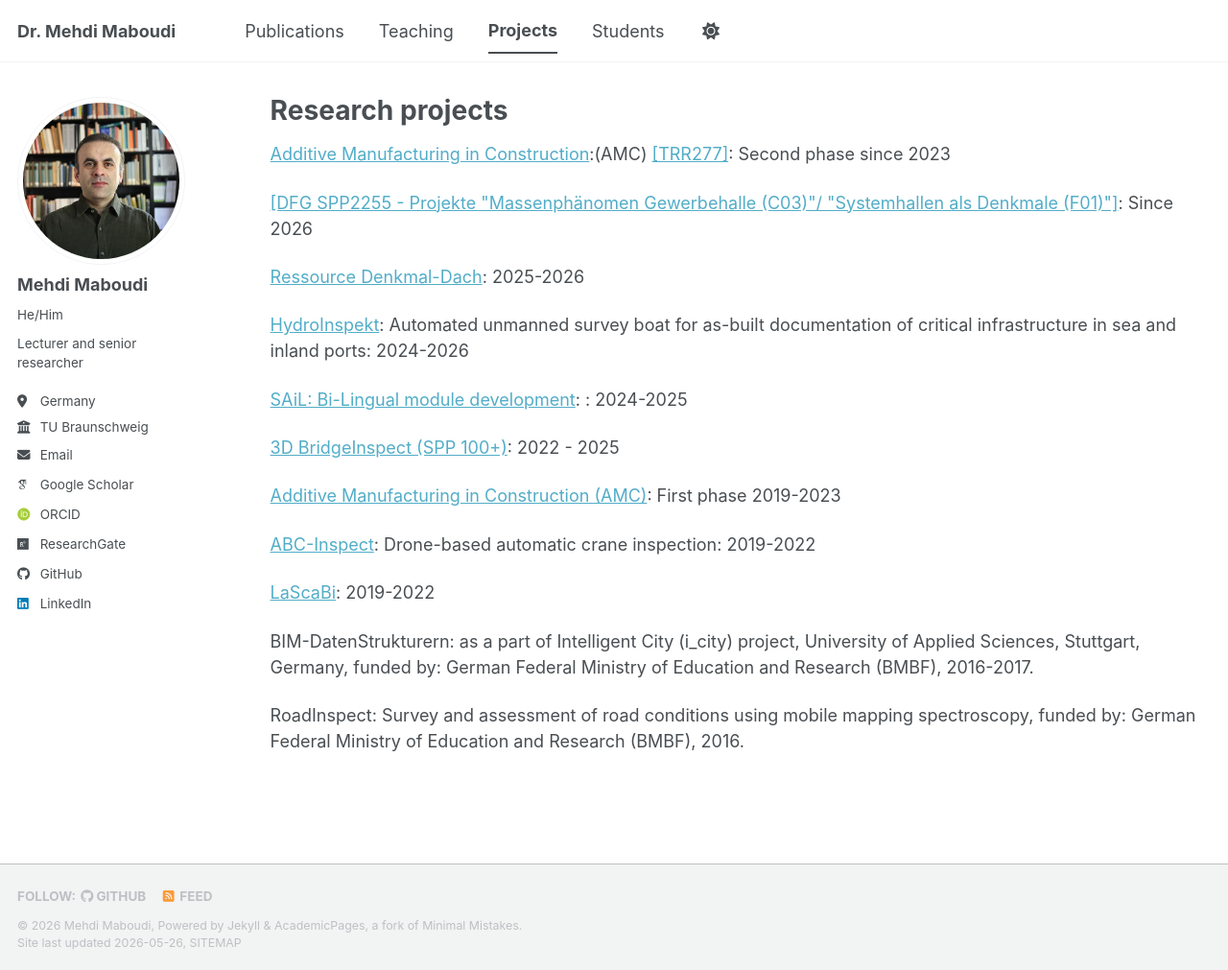
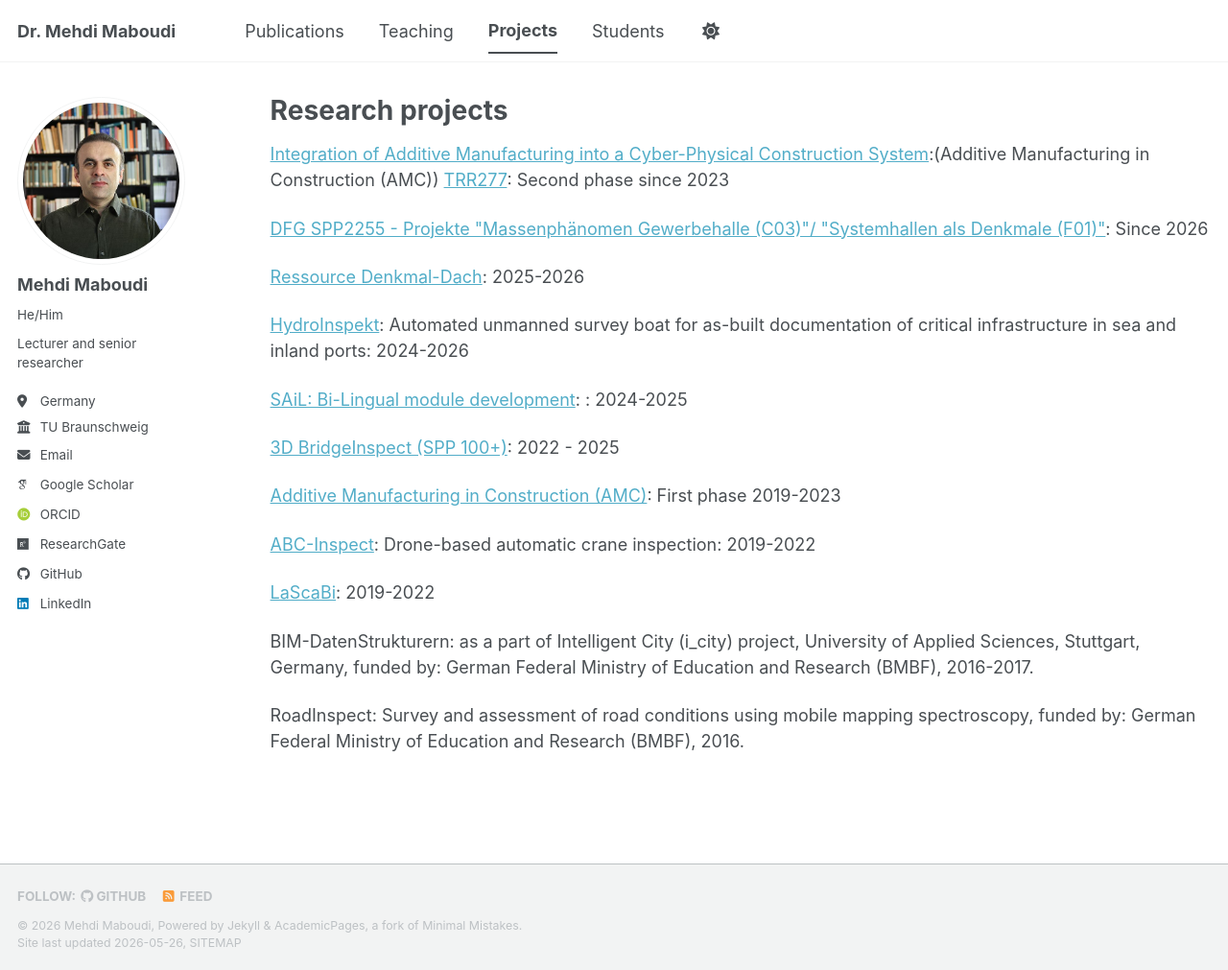
Before and after one commit to MehdiMaboudi/mehdimaboudi.github.io, a Jekyll site: the page built from _pages/projects.html, in a window 1280 px wide and 1011 px high. Shown: the whole window at 96% size. Built offline with Jekyll 4.4.1, drawn with Linux system fonts in a browser that asks for light colours; some web fonts are replaced; a script bundle is joined from its source files by our own code; library files that are not in the unit come from our copies.

Commit message:
TRR link updated

```diff
--- a/_pages/projects.html
+++ b/_pages/projects.html
@@ -6,12 +6,12 @@ author_profile: true
 ---
 
   <p>
-    <a href = "https://www.tu-braunschweig.de/en/igp/projekte/amc-fp2"target="_blank" rel="noopener noreferrer">Additive Manufacturing in Construction</a>:(AMC)
-    <a href = "https://amc-trr277.de/projects/project-area-c/focus-area-c-06/"target="_blank" rel="noopener noreferrer"> [TRR277]</a>: Second phase since 2023
+    <a href = "https://www.tu-braunschweig.de/en/igp/projekte/amc-fp2"target="_blank" rel="noopener noreferrer">Integration of Additive Manufacturing into a Cyber-Physical Construction System</a>:(Additive Manufacturing in Construction (AMC))
+    <a href = "https://amc-trr277.de/projects/project-area-c/focus-area-c-06/"target="_blank" rel="noopener noreferrer"> TRR277</a>: Second phase since 2023
   </p>
 
   <p>
-    <a href = "https://www.tu-braunschweig.de/en/igp/projects/spp2255-c3"target="_blank" rel="noopener noreferrer">[DFG SPP2255 - Projekte "Massenphänomen Gewerbehalle (C03)"/ "Systemhallen als Denkmale (F01)"]</a>: Since 2026
+    <a href = "https://www.tu-braunschweig.de/en/igp/projects/spp2255-c3"target="_blank" rel="noopener noreferrer">DFG SPP2255 - Projekte "Massenphänomen Gewerbehalle (C03)"/ "Systemhallen als Denkmale (F01)"</a>: Since 2026
   </p>
 
   <p>
```
